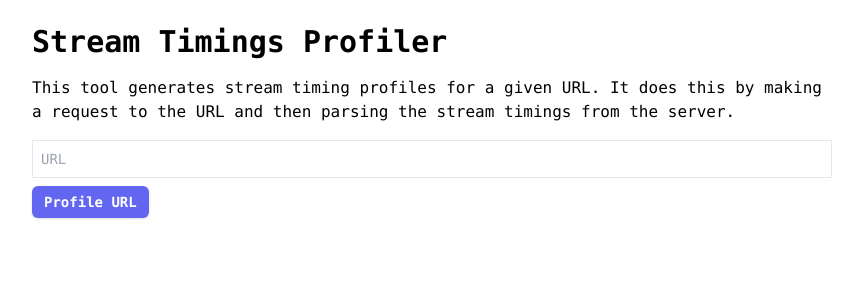
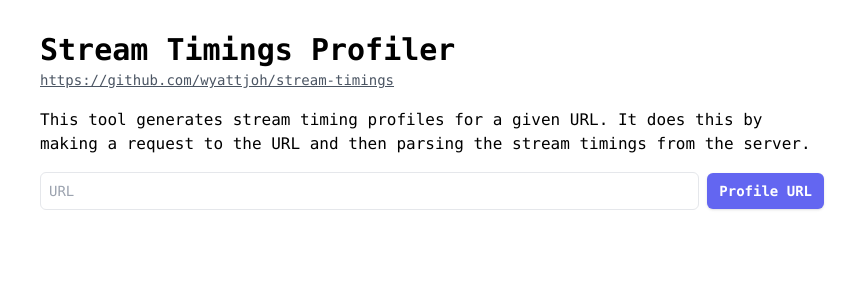
Before and after one commit to wyattjoh/stream-timings, a Next.js app: page / in a window 1280 px wide. Shown: the top 300 px of the page, without its empty margins (208-1071 px from the left). Built offline with nearby package versions, Linux system fonts and the light colour scheme.

Commit message:
style: updated styles

```diff
--- a/src/app/page.tsx
+++ b/src/app/page.tsx
@@ -101,32 +101,43 @@ export default function Page() {
   return (
     <div className="flex flex-col items-center my-6 font-mono">
       <div className="max-w-[800px] w-full">
-        <h1 className="text-3xl font-semibold mb-4">Stream Timings Profiler</h1>
+        <div className="p-2">
+          <h1 className="text-3xl font-semibold">Stream Timings Profiler</h1>
+          <div className="mb-4">
+            <a
+              href="https://github.com/wyattjoh/stream-timings"
+              className="underline text-sm text-gray-600"
+            >
+              https://github.com/wyattjoh/stream-timings
+            </a>
+          </div>
           <p className="mb-4">
             This tool generates stream timing profiles for a given URL. It does
             this by making a request to the URL and then parsing the stream
             timings from the server.
           </p>
-        <form className="flex flex-col mb-6" onSubmit={onSubmit}>
+          <form
+            className="flex mb-6 space-y-2 md:space-y-0 md:space-x-2 md:items-baseline flex-col md:flex-row"
+            onSubmit={onSubmit}
+          >
             <input
               type="text"
               placeholder="URL"
               name="url"
-            className="border mb-2 p-2 text-sm"
+              className="border p-2 text-sm rounded-md flex-grow"
               onChange={onChange}
             />
-          <div>
             <button
               type="submit"
-              className="px-3 py-1 font-semibold leading-6 text-sm shadow rounded-md text-white bg-indigo-500 hover:bg-indigo-400 aria-disabled:bg-gray-400 aria-disabled:cursor-not-allowed"
+              className="px-3 py-2 font-semibold text-sm shadow rounded-md text-white bg-indigo-500 hover:bg-indigo-400 aria-disabled:bg-gray-400 aria-disabled:cursor-not-allowed"
               aria-disabled={loading}
             >
               {loading ? "Profiling..." : "Profile URL"}
             </button>
-          </div>
           </form>
           {error && <div className="text-red-500 mb-4">{error}</div>}
           {reports.length > 0 && <ReportSummary reports={reports} />}
+        </div>
         <div>
           {reports.map((report, index) => {
             return <Report key={index} report={report} />;
@@ -142,6 +153,10 @@ type Summary = {
   chunks: number | null;
   total: number | null;
 };
+
+function Loading() {
+  return <span className="animate-pulse">Loading...</span>;
+}
 
 function ReportSummary({ reports }: { reports: StreamTimingReport[] }) {
   const summary = useMemo(() => {
@@ -170,24 +185,26 @@ function ReportSummary({ reports }: { reports: StreamTimingReport[] }) {
   }, [reports]);
 
   return (
-    <div className="mb-4 grid grid-cols-3 bg-gray-600 text-gray-200 p-3 rounded-md text-md">
+    <div className="mb-4 grid md:grid-cols-3 bg-gray-600 text-gray-200 p-3 rounded-md text-md">
       <div>
         <span className="text-indigo-300">End of Headers</span>:{" "}
-        {summary.headers !== null
-          ? summary.headers.toFixed(2) + "ms"
-          : "Loading..."}
+        {summary.headers !== null ? (
+          summary.headers.toFixed(2) + "ms"
+        ) : (
+          <Loading />
+        )}
       </div>
       <div>
         <span className="text-indigo-300">Chunk Count</span>:{" "}
-        {summary.chunks !== null && summary.total !== null
-          ? summary.chunks
-          : "Loading..."}
+        {summary.chunks !== null && summary.total !== null ? (
+          summary.chunks
+        ) : (
+          <Loading />
+        )}
       </div>
       <div>
         <span className="text-indigo-300">Total Time</span>:{" "}
-        {summary.total !== null
-          ? summary.total.toFixed(2) + "ms"
-          : "Loading..."}
+        {summary.total !== null ? summary.total.toFixed(2) + "ms" : <Loading />}
       </div>
     </div>
   );
@@ -201,8 +218,8 @@ const ReportName: Record<StreamTimingReport["type"], string> = {
 
 function Report({ report }: { report: StreamTimingReport }) {
   return (
-    <div className="mb-2 border rounded-md p-2 space-y-2 drop-shadow-md">
-      <div className="grid grid-cols-3">
+    <div className="mb-2 border-y md:border md:rounded-md p-2 space-y-2 drop-shadow-md">
+      <div className="grid md:grid-cols-3">
         <span>{ReportName[report.type]}</span>
         <span>
           <span className="text-xs lowercase text-gray-500">Since Start</span>:{" "}
@@ -225,7 +242,7 @@ function ReportDetail({ report }: { report: StreamTimingReport }) {
     return null;
   }
 
-  const className = "text-xs text-gray-200 bg-gray-600 p-2";
+  const className = "text-xs text-gray-200 bg-gray-600 p-2 rounded-md";
 
   if (report.type === "start") {
     return (
```
Lines whose indentation alone changed are shown as unchanged.
